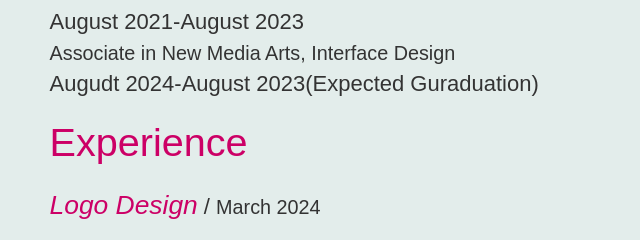
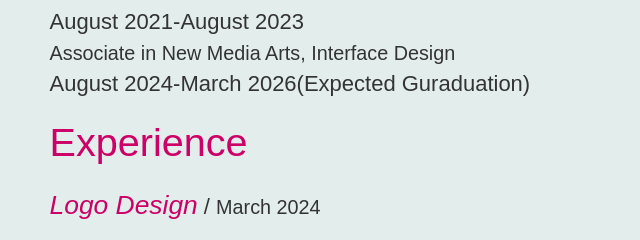
Before and after one commit to Maya0212/portfolio2025, a plain HTML site: page index.html in a window 1280 px wide. Shown: the part 3643-3883 px from the top of the page, 630-1270 px from the left. Drawn offline with Linux system fonts and the light colour scheme; a web font is replaced by a local one.

Commit message:
fixed education date

```diff
--- a/index.html
+++ b/index.html
@@ -180,7 +180,7 @@
                                 <h7>Associate in Liberal Arts</h7>
                                 <P>August 2021-August 2023</P>
                                 <h7>Associate in New Media Arts, Interface Design</h7>
-                                <p>Augudt 2024-August 2023(Expected Guraduation)</p>
+                                <p>August 2024-March 2026(Expected Guraduation)</p>
                                 <h3>Experience</h3>
                                 <h10><em>Logo Design</em></h10> /
                                 <h7>March 2024</h7>
```
